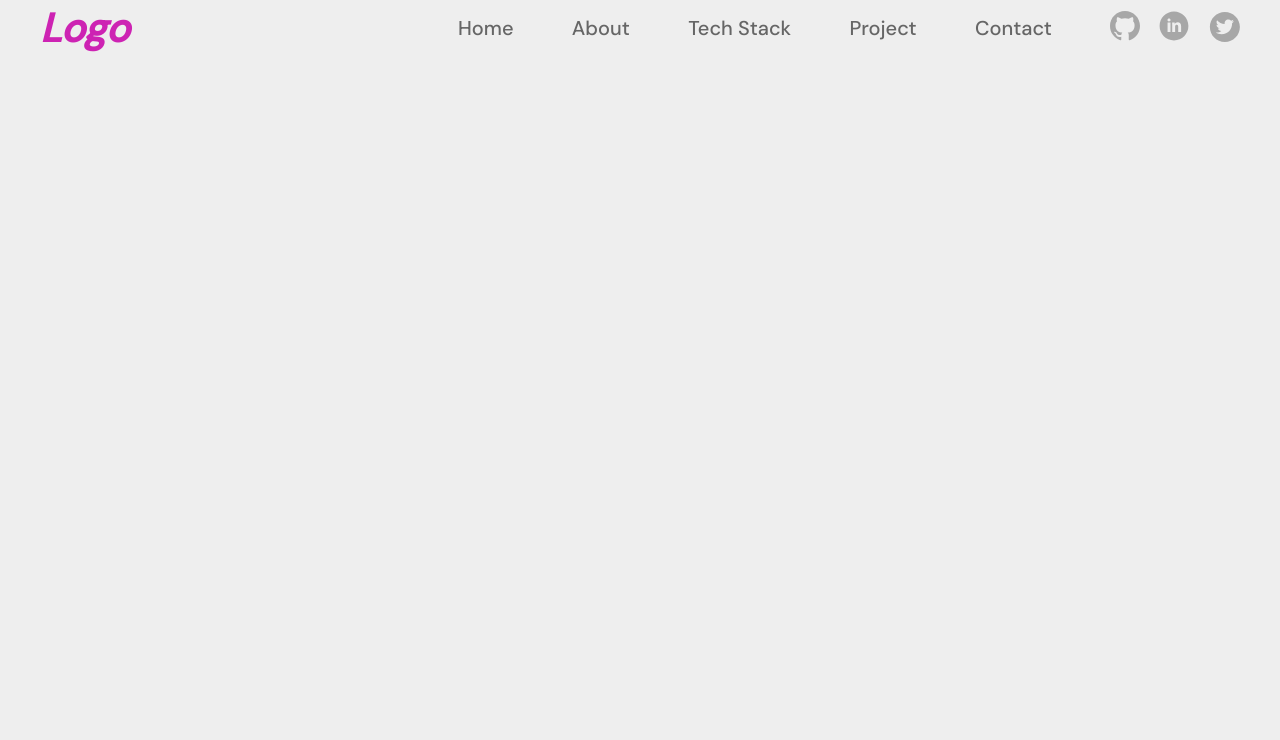
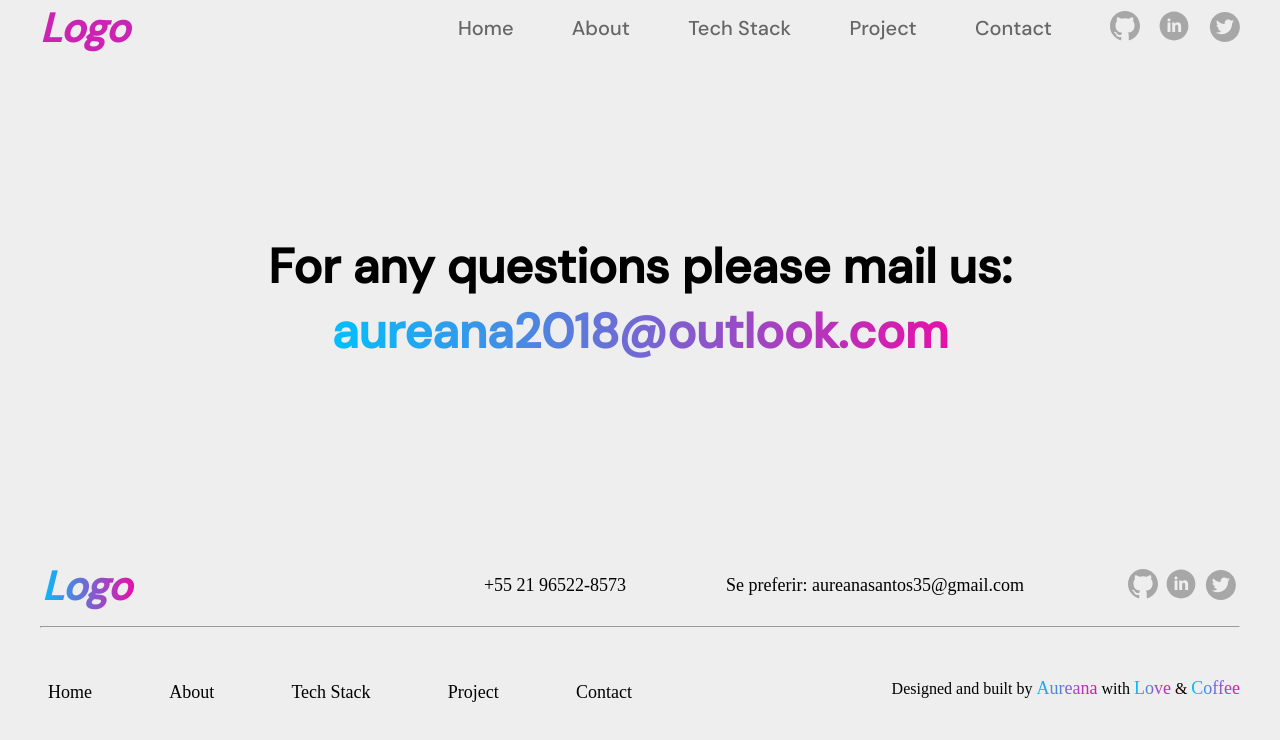
Before and after one commit to Aureana/Revis-o-Portif-rio, a plain HTML site: page contact.html in a window 1280 px wide. Drawn offline with Linux system fonts and the light colour scheme.

Commit message:
Concluindo o portifório

```diff
--- a/contact.html
+++ b/contact.html
@@ -31,33 +31,72 @@
 
                 <div class="nav-group-social-icons">
                     <a href="">
-                       <img src="./icones/Vector.svg" alt="Github icon">
+                       <img src="./icones/github.svg" alt="Github icon">
                     </a>
 
                     <a href="https://www.linkedin.com/in/aureana-santos-a7091b21b">
-                      <img src="./icones/entypo-social_linkedin-with-circle.svg" alt="LinkedIn Icon">
+                      <img src="./icones/linkedin.svg" alt="LinkedIn Icon">
                     </a>
 
                     <a href="">
-                     <img src="./icones/ant-design_twitter-circle-filled.svg" alt="twitter icon">
+                     <img src="./icones/twitter.svg" alt="twitter icon">
                     </a>
                 </div>
             </div>
 
-            <!-- <div class="main-home">
-                <div class="section-home">
-                    <div class="section-home-item">
-                        <h1>
-                            Hi 👋, <br>
-                            My name is<br>
-                            <span class="my-name">Aureana</span> <br>
-                            I build things for web
-                        </h1>
 
-                        <img src="./icones/WhatsApp Image 2022-10-31 at 17.26.23.jpeg" width="400px" height="450px" alt="Profile photo" class="profile-img">
-                       <img src="https://picsum.photos/350" alt="Profile photo" class="profile-img">
 
-                    </div>-->
+<div class="main-contact">
+
+
+    <h1>
+        For any questions please mail us:
+    </h1>
+    <a class="email-contact" href="mailto:afmjuniors@gmail.com">aureana2018@outlook.com</a>
+
+
+
+</div>
+<div class="footer">
+<div class="footer-logo">
+<a href="#">Logo</a>
+</div>
+
+<div class="info-contact-footer">
+<p>+55 21 96522-8573</p>
+<p>Se preferir: aureanasantos35@gmail.com</a>
+
+</div>
+
+<div class="footer-social-icons">
+    <a href="">
+        <img src="./icones/github.svg" alt="Github icon">
+     </a>
+
+     <a href="https://www.linkedin.com/in/aureana-santos-a7091b21b">
+       <img src="./icones/linkedin.svg" alt="LinkedIn Icon">
+     </a>
+
+     <a href="">
+      <img src="./icones/twitter.svg" alt="twitter icon">
+     </a>
+</div>
+</div>
+<hr>
+<div class="footer-footer">
+<div class="nav-footer">
+  <a href="index.html"> Home</a>
+  <a href="about.html"> About</a>
+  <a href="tech.html"> Tech Stack</a>
+  <a href="project.html"> Project</a>
+  <a href="contact.html"> Contact</a>
+</div>
+
+<p>Designed and built by <span class="dif-footer">Aureana</span> with <span class="dif-footer">Love</span> & <span class="dif-footer">Coffee</span></p>
+
+</div>
+
+
                 </div>
             </div>
 
--- a/style.css
+++ b/style.css
@@ -76,8 +76,18 @@ a{
 .my-name {
     color: #21a6f0;
 }
+/* .profile-img {
+    border-radius: 50%;
+}  */
 .profile-img {
+
+    background: rgb(172, 221, 236);
+    background: linear-gradient(0deg, rgb(140, 36, 182) 0%, rgb(218, 56, 83) 100%);
+    padding: 8px;
+    ;
+
     border-radius: 50%;
+
 }
 
 /*..............TECH......................*/
@@ -289,3 +299,183 @@ html body .section-about-time-tag { /* Just to add selector priority */
 .content-data {
     margin-left: auto;
 }
+/* ================== CONTATO (about.html) ================== */
+
+/* Google Font CDN Link */
+/*@import url('https://fonts.googleapis.com/css2?family=Poppins:wght@200;300;400;500;600;700&display=swap');
+
+.container{
+  width: 85%;
+  background: #fff;
+  border-radius: 6px;
+  padding: 20px 60px 30px 40px;
+  box-shadow: 0 5px 10px rgba(0, 0, 0, 0.2);
+}
+.container .content{
+  display: flex;
+  align-items: center;
+  justify-content: space-between;
+}
+.container .content .left-side{
+  width: 25%;
+  height: 100%;
+  display: flex;
+  flex-direction: column;
+  align-items: center;
+  justify-content: center;
+  margin-top: 15px;
+  position: relative;
+}
+
+.content .left-side::before{
+    content: '';
+    position: absolute;
+    height: 70%;
+    width: 2px;
+    right: -15px;
+    top: 50%;
+    transform: translateY(-50%);
+    background: #98857E;
+  }
+  .content .left-side .details{
+    margin: 14px;
+    text-align: center;
+  }
+  .content .left-side .details i{
+    font-size: 30px;
+    color: #90562E;
+    margin-bottom: 10px;
+  }
+  .content .left-side .details .topic{
+    font-size: 18px;
+    font-weight: 500;
+  }
+  .content .left-side .details .text-one,
+  .content .left-side .details .text-two{
+    font-size: 14px;
+    color: #afafb6;
+  }
+  .container .content .right-side{
+    width: 75%;
+    margin-left: 75px;
+  }
+  .content .right-side .topic-text{
+    font-size: 23px;
+    font-weight: 600;
+    color: #90562E;
+  }*/
+
+
+/* ================== CONTACT (contacts.html) ================== */
+
+.main-contact {
+
+    height: calc(100vh - 310px);
+    font-weight: bold;
+    display: flex;
+    flex-direction: column;
+    justify-content: center;
+    align-items: center;
+    text-align: center;
+
+}
+
+.main-contact h1 {
+    font-weight: bold;
+    font-family: 'DM Sans', sans-serif;
+    font-size: 48px;
+}
+
+
+
+.email-contact {
+
+    padding: 2px;
+    font-weight: bold;
+    font-family: 'DM Sans', sans-serif;
+    font-size: 48px;
+    background: -webkit-linear-gradient(0deg, rgba(0, 192, 253, 1) 0%, rgba(231, 15, 170, 1) 100%);
+    -webkit-background-clip: text;
+    -webkit-text-fill-color: transparent;
+
+}
+
+
+.footer {
+
+    display: flex;
+}
+
+.footer-logo {
+
+    font-style: italic;
+    padding: 2px;
+    font-weight: bold;
+    font-family: 'DM Sans', sans-serif;
+    font-size: 40px;
+    background: -webkit-linear-gradient(0deg, rgba(0, 192, 253, 1) 0%, rgba(231, 15, 170, 1) 100%);
+    -webkit-background-clip: text;
+    -webkit-text-fill-color: transparent;
+
+
+    margin-right: auto;
+    display: flex;
+    align-items: center;
+    justify-content: center;
+}
+
+.info-contact-footer {
+    display: flex;
+    align-items: center;
+    padding: 30px 50px;
+}
+
+.info-contact-footer p {
+    padding: 0 50px;
+    font-size: 18px;
+}
+
+.footer-social-icons {
+    display: flex;
+    align-items: center;
+
+}
+
+.footer-social-icons a {
+    padding: 4px;
+
+}
+
+.footer-footer {
+    padding-top: 50px;
+
+    display: flex;
+    justify-content: space-between;
+}
+
+.nav-footer {
+    width: 50%;
+    display: flex;
+    justify-content: space-between;
+}
+
+.nav-footer a:hover {
+    background-color: lightgray;
+
+}
+
+.nav-footer a {
+    font-size: 18px;
+    padding: 4px 8px;
+
+}
+
+.dif-footer {
+
+    font-size: 18px;
+    background: -webkit-linear-gradient(0deg, rgba(0, 192, 253, 1) 0%, rgba(231, 15, 170, 1) 100%);
+    -webkit-background-clip: text;
+    -webkit-text-fill-color: transparent;
+
+
+}
```
Also changed, not shown: about.html (+8 -8 lines), index.html (+8 -8 lines), project.html (+3 -3 lines), tech.html (+8 -8 lines), icones/github.svg (renamed from icones/Vector.svg), icones/linkedin.svg (renamed from icones/entypo-social_linkedin-with-circle.svg), icones/twitter.svg (renamed from icones/ant-design_twitter-circle-filled.svg).
